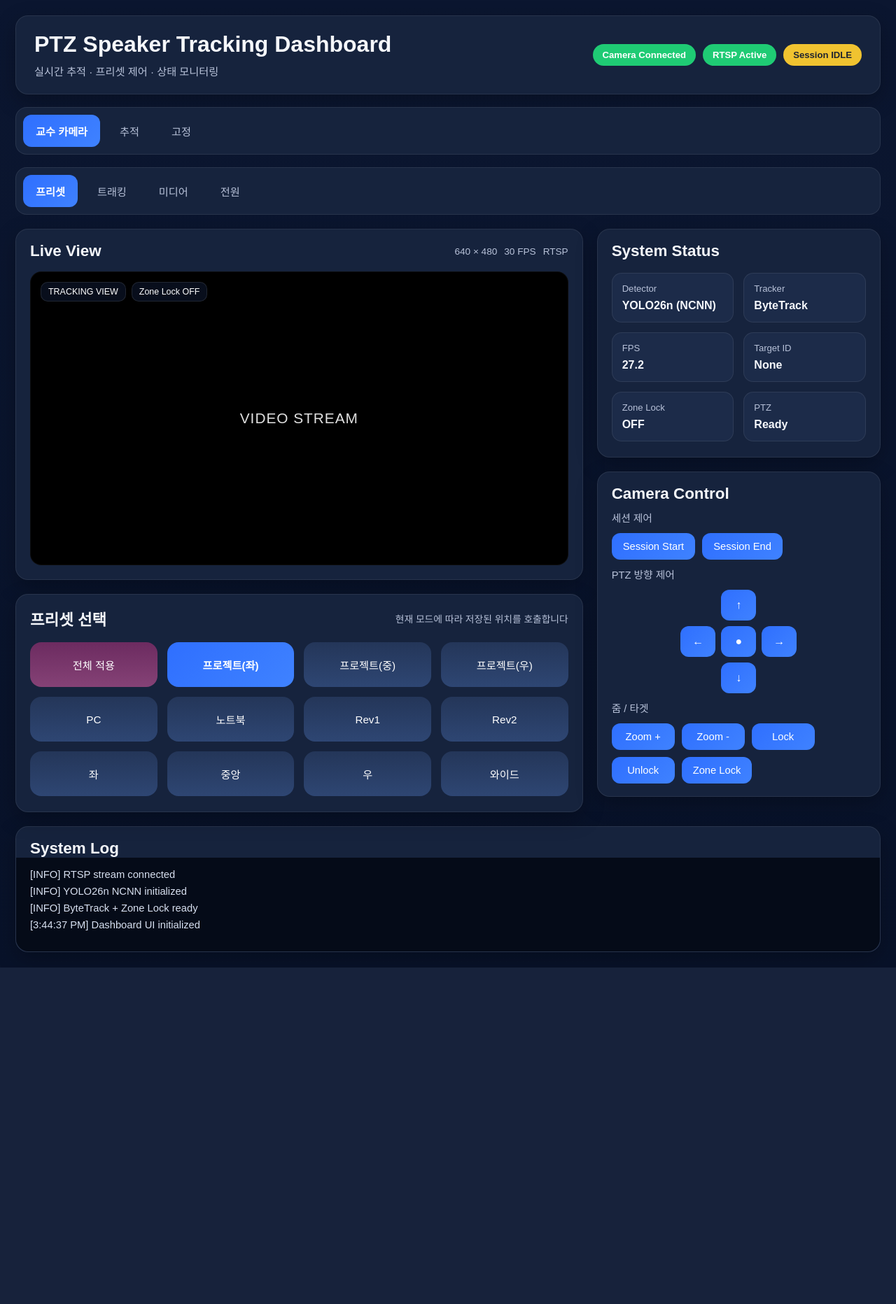
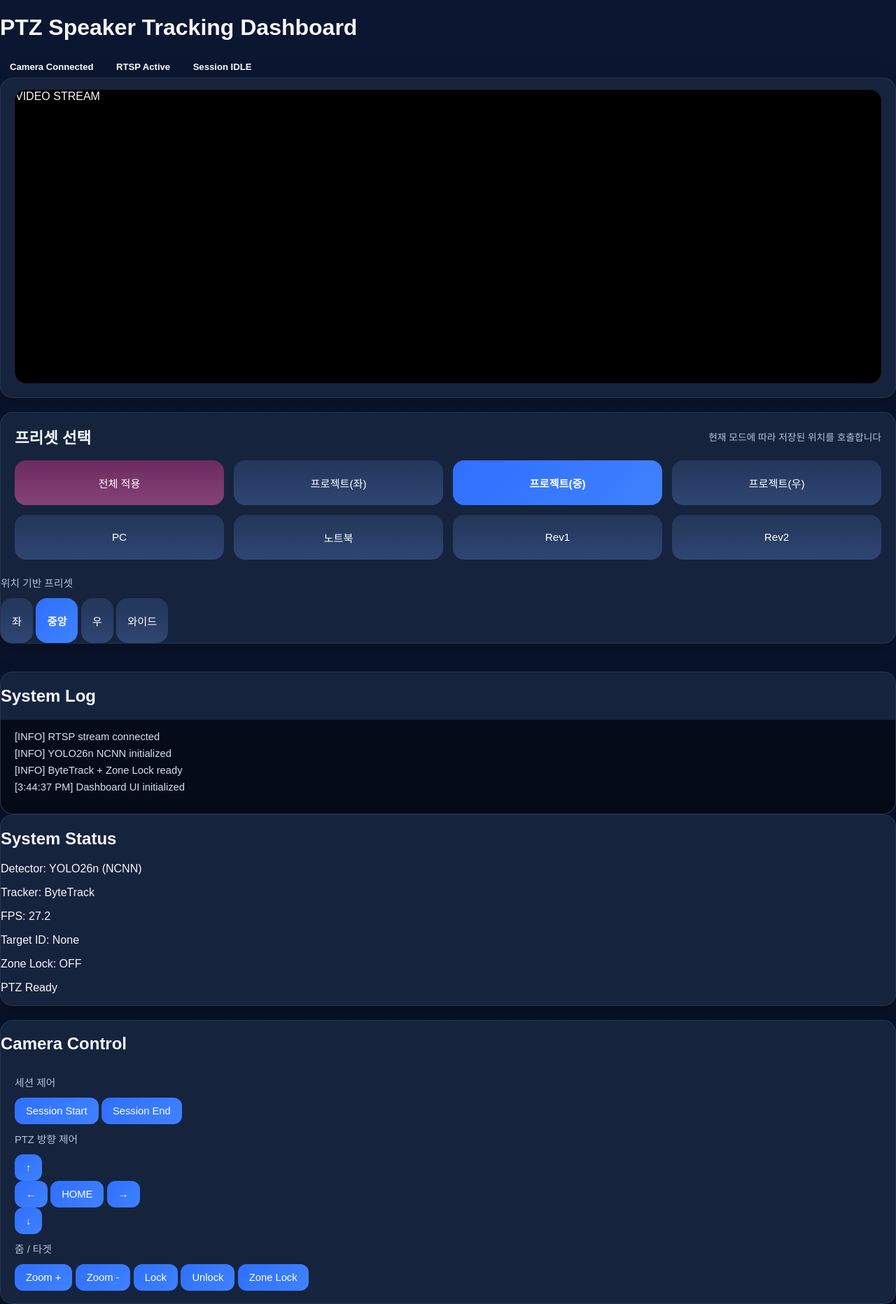
Before and after one commit to jaehyeon-s/PTZ_Speaker_Tracking, a FastAPI app: page / in a window 1280 px wide. Shown: the whole page at 70% size. Before the commit the page ends 1383 px from the top, so only its background shows below. Run offline with FastAPI, Linux system fonts and the light colour scheme.

Commit message:
웹 대시보드

```diff
--- a/src/api/dashboard/templates/index.html
+++ b/src/api/dashboard/templates/index.html
@@ -2,173 +2,146 @@
 <html lang="ko">
 <head>
     <meta charset="UTF-8">
-    <meta name="viewport" content="width=device-width, initial-scale=1.0">
     <title>PTZ Speaker Tracking Dashboard</title>
     <link rel="stylesheet" href="/static/css/style.css">
 </head>
 <body>
-    <div class="app-shell">
 
-        <header class="top-header">
-            <div class="title-area">
+<div class="container">
+
+    <!-- 상단 -->
+    <header class="top-bar">
         <h1>PTZ Speaker Tracking Dashboard</h1>
-                <p>실시간 추적 · 프리셋 제어 · 상태 모니터링</p>
-            </div>
 
-            <div class="header-status">
-                <span class="badge success">Camera Connected</span>
-                <span class="badge success">RTSP Active</span>
-                <span class="badge warning">Session IDLE</span>
+        <div class="status-badges">
+            <span class="badge green">Camera Connected</span>
+            <span class="badge green">RTSP Active</span>
+            <span class="badge yellow">Session IDLE</span>
         </div>
     </header>
 
-        <section class="mode-bar">
-            <button class="mode-btn active" id="modeProfessorBtn">교수 카메라</button>
-            <button class="mode-btn" id="modeTrackBtn">추적</button>
-            <button class="mode-btn" id="modeFixedBtn">고정</button>
-        </section>
+    <div class="main-content">
 
-        <section class="sub-tab-bar">
-            <button class="sub-tab active">프리셋</button>
-            <button class="sub-tab">트래킹</button>
-            <button class="sub-tab">미디어</button>
-            <button class="sub-tab">전원</button>
-        </section>
+        <!-- 좌측 -->
+        <div class="left-panel">
 
-        <main class="dashboard-grid">
-
-            <section class="left-panel">
+            <!-- 영상 -->
             <div class="video-card">
-                    <div class="card-header">
-                        <h2>Live View</h2>
-                        <div class="video-meta">
-                            <span>640 × 480</span>
-                            <span>30 FPS</span>
-                            <span>RTSP</span>
+                <div class="video-box">
+                    VIDEO STREAM
                 </div>
             </div>
 
-                    <div class="video-box">
-                        <div class="video-overlay">
-                            <span class="overlay-tag">TRACKING VIEW</span>
-                            <span class="overlay-tag">Zone Lock OFF</span>
-                        </div>
-                        <div class="video-placeholder">VIDEO STREAM</div>
-                    </div>
-                </div>
+            <!-- 프리셋 -->
+            <div class="preset-card">
 
-                <div class="preset-card">
                 <div class="card-header">
                     <h2>프리셋 선택</h2>
                     <span class="muted-text">현재 모드에 따라 저장된 위치를 호출합니다</span>
                 </div>
 
+                <!-- 일반 프리셋 -->
                 <div class="preset-grid">
                     <button class="preset-btn primary">전체 적용</button>
-                        <button class="preset-btn active">프로젝트(좌)</button>
-                        <button class="preset-btn">프로젝트(중)</button>
+                    <button class="preset-btn">프로젝트(좌)</button>
+                    <button class="preset-btn active">프로젝트(중)</button>
                     <button class="preset-btn">프로젝트(우)</button>
 
                     <button class="preset-btn">PC</button>
                     <button class="preset-btn">노트북</button>
                     <button class="preset-btn">Rev1</button>
                     <button class="preset-btn">Rev2</button>
-
-                        <button class="preset-btn">좌</button>
-                        <button class="preset-btn">중앙</button>
-                        <button class="preset-btn">우</button>
-                        <button class="preset-btn">와이드</button>
-                    </div>
-                </div>
-            </section>
-
-            <aside class="right-panel">
-                <div class="status-card">
-                    <div class="card-header">
-                        <h2>System Status</h2>
                 </div>
 
-                    <div class="status-grid">
-                        <div class="mini-status">
-                            <span class="label">Detector</span>
-                            <span class="value" id="detectorValue">YOLO26n (NCNN)</span>
-                        </div>
-                        <div class="mini-status">
-                            <span class="label">Tracker</span>
-                            <span class="value" id="trackerValue">ByteTrack</span>
-                        </div>
-                        <div class="mini-status">
-                            <span class="label">FPS</span>
-                            <span class="value" id="fpsValue">27.2</span>
-                        </div>
-                        <div class="mini-status">
-                            <span class="label">Target ID</span>
-                            <span class="value" id="targetIdValue">None</span>
-                        </div>
-                        <div class="mini-status">
-                            <span class="label">Zone Lock</span>
-                            <span class="value" id="zoneLockValue">OFF</span>
-                        </div>
-                        <div class="mini-status">
-                            <span class="label">PTZ</span>
-                            <span class="value" id="ptzValue">Ready</span>
-                        </div>
+                <!-- 위치 기반 프리셋 -->
+                <div class="position-preset-card">
+                    <p class="group-title">위치 기반 프리셋</p>
+
+                    <div class="position-layout">
+                        <button class="preset-btn pos-left position-btn">좌</button>
+                        <button class="preset-btn pos-center position-btn active">중앙</button>
+                        <button class="preset-btn pos-right position-btn">우</button>
+                        <button class="preset-btn pos-wide position-btn">와이드</button>
                     </div>
                 </div>
 
-                <div class="control-card">
-                    <div class="card-header">
-                        <h2>Camera Control</h2>
             </div>
 
+            <!-- 로그 -->
+            <div class="log-card">
+                <h2>System Log</h2>
+                <div id="log-box" class="log-box">
+                    <p>[INFO] RTSP stream connected</p>
+                    <p>[INFO] YOLO26n NCNN initialized</p>
+                    <p>[INFO] ByteTrack + Zone Lock ready</p>
+                </div>
+            </div>
+
+        </div>
+
+        <!-- 우측 -->
+        <aside class="right-panel">
+
+            <!-- 상태 -->
+            <div class="status-card">
+                <h2>System Status</h2>
+                <p>Detector: YOLO26n (NCNN)</p>
+                <p>Tracker: ByteTrack</p>
+                <p>FPS: 27.2</p>
+                <p>Target ID: None</p>
+                <p>Zone Lock: OFF</p>
+                <p>PTZ Ready</p>
+            </div>
+
+            <!-- 컨트롤 -->
+            <div class="control-card">
+
+                <h2>Camera Control</h2>
+
+                <!-- 세션 -->
                 <div class="control-group">
                     <p class="group-title">세션 제어</p>
-                        <div class="btn-row">
                     <button id="startBtn">Session Start</button>
                     <button id="endBtn">Session End</button>
                 </div>
-                    </div>
 
+                <!-- 방향키 -->
                 <div class="control-group">
                     <p class="group-title">PTZ 방향 제어</p>
-                        <div class="ptz-pad">
-                            <button id="upBtn">↑</button>
-                            <div class="ptz-middle">
-                                <button id="leftBtn">←</button>
-                                <button id="centerBtn">●</button>
-                                <button id="rightBtn">→</button>
-                            </div>
-                            <button id="downBtn">↓</button>
+
+                    <div class="ptz-grid">
+                        <div></div>
+                        <button id="upBtn" class="ptz-dir">↑</button>
+                        <div></div>
+
+                        <button id="leftBtn" class="ptz-dir">←</button>
+                        <button id="centerBtn" class="ptz-dir center-btn">HOME</button>
+                        <button id="rightBtn" class="ptz-dir">→</button>
+
+                        <div></div>
+                        <button id="downBtn" class="ptz-dir">↓</button>
+                        <div></div>
                     </div>
                 </div>
 
+                <!-- 줌/락 -->
                 <div class="control-group">
                     <p class="group-title">줌 / 타겟</p>
-                        <div class="btn-row multi">
                     <button id="zoomInBtn">Zoom +</button>
                     <button id="zoomOutBtn">Zoom -</button>
                     <button id="lockBtn">Lock</button>
                     <button id="unlockBtn">Unlock</button>
                     <button id="zoneBtn">Zone Lock</button>
                 </div>
-                    </div>
-                </div>
-            </aside>
-        </main>
-
-        <section class="log-card">
-            <div class="card-header">
-                <h2>System Log</h2>
-            </div>
-            <div id="log-box" class="log-box">
-                <p>[INFO] RTSP stream connected</p>
-                <p>[INFO] YOLO26n NCNN initialized</p>
-                <p>[INFO] ByteTrack + Zone Lock ready</p>
-            </div>
-        </section>
 
             </div>
 
+        </aside>
+
+    </div>
+</div>
+
 <script src="/static/js/app.js"></script>
+
 </body>
 </html>
```
Lines whose indentation alone changed are shown as unchanged.
